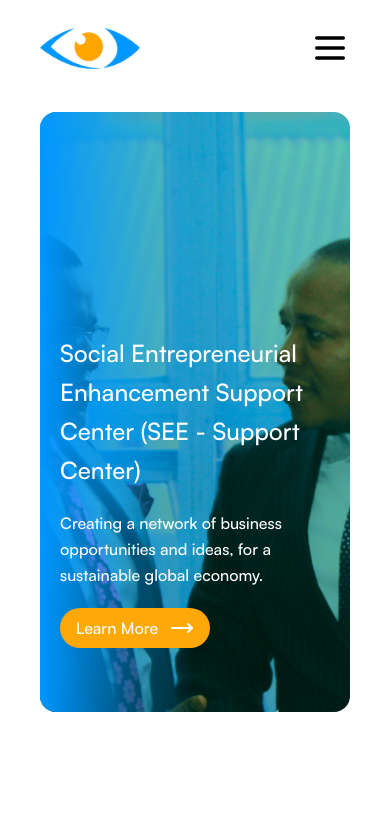
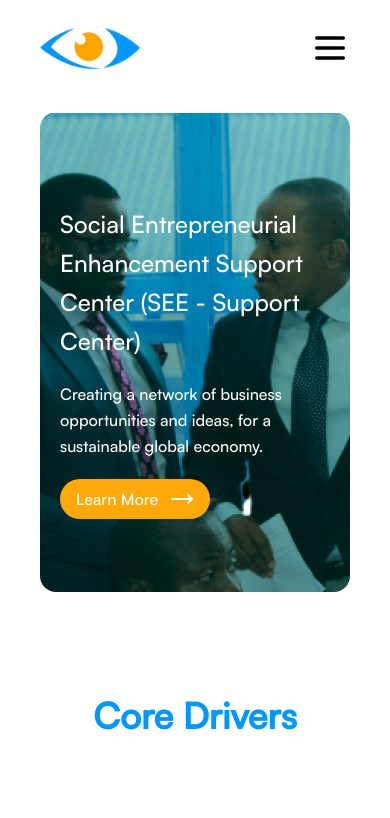
Before and after one commit to Austinobravo/seep, a Next.js app: page / in a window 390 px wide. Shown: the top 818 px of the page. Built offline with nearby package versions, Linux system fonts and the light colour scheme.

Commit message:
Added home small screen images

```diff
--- a/app/(home)/_components/Hero.tsx
+++ b/app/(home)/_components/Hero.tsx
@@ -7,8 +7,8 @@ const Hero = () => {
   return (
     <section className={`md:px-20 px-10`} id='hero'>
       <FadeInSection direction={`up`}>
-        <div className='w-full lg:bg-contain bg-cover bg-no-repeat md:bg-right-top bg-center h-[600px] rounded-2xl text-white' style={{backgroundImage: `url(/images/hero.png)`}}>
-            <div className='bg-gradient-to-r from-[#0097FF] via-transparent to-transparent h-[600px] rounded-2xl flex flex-col md:pl-10 pl-5 md:justify-center justify-end pb-16 space-y-5'>
+        <div className='w-full lg:bg-contain  bg-no-repeat md:bg-right-top bg-center md:h-[600px] h-[480px]  rounded-2xl text-white home-hero-image'>
+            <div className='md:bg-gradient-to-r from-[#0097FF] via-transparent to-transparent md:h-[600px] h-[500px] rounded-2xl flex flex-col md:pl-10 pl-5 justify-center space-y-5'>
                 <h1 className='md:text-4xl text-2xl  leading-relaxed md:w-[600px]'>Social Entrepreneurial Enhancement Support Center (SEE - Support Center)</h1>
                 <p className='leading-relaxed md:w-[600px]'>Creating a network of business opportunities and ideas, for a sustainable global economy.</p>
                 <Button title="Learn More" icon={MoveRight} path='/about'/>
--- a/app/(seep)/seep/_components/Beneficiaries.tsx
+++ b/app/(seep)/seep/_components/Beneficiaries.tsx
@@ -23,7 +23,7 @@ const Beneficiaries = () => {
   const[currentImageIndex, setCurrentImageIndex] = React.useState<number>(0)
 
   const IncrementIndex = () => {
-    setCurrentImageIndex((prev) => occasions.length - 1 === prev ? 0 : prev + 1)
+    setCurrentImageIndex((next) => occasions.length - 1 === next ? 0 : next + 1)
   }
   const DecrementIndex = () => {
     setCurrentImageIndex((prev) => 0 === prev ? occasions.length -1 : prev - 1)
--- a/app/globals.css
+++ b/app/globals.css
@@ -18,6 +18,16 @@
 
 .fade-in{
   opacity: 1;
+}
+
+.home-hero-image{
+  background-image: url('/images/hero.png');
+}
+
+@media screen and (max-width:480px) {
+  .home-hero-image{
+    background-image: url('/images/SEEP_70 1 (1).png');
+  }
 }
 
 
```
Also changed, not shown: public/images/SEEP_70 1 (1).png (added).
